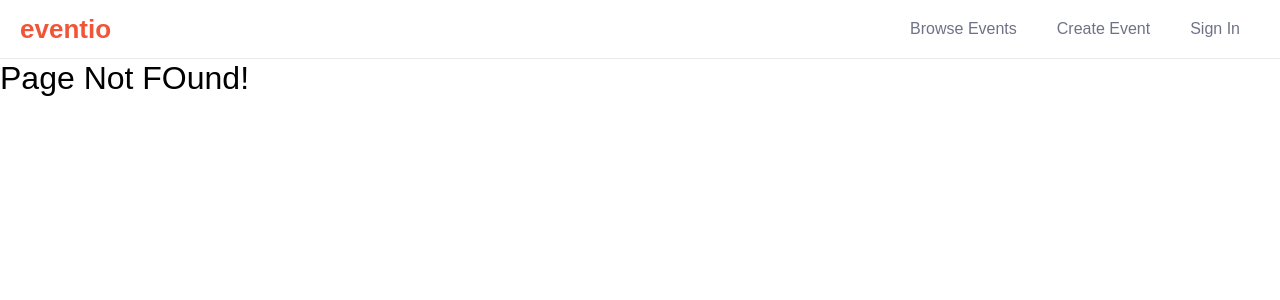
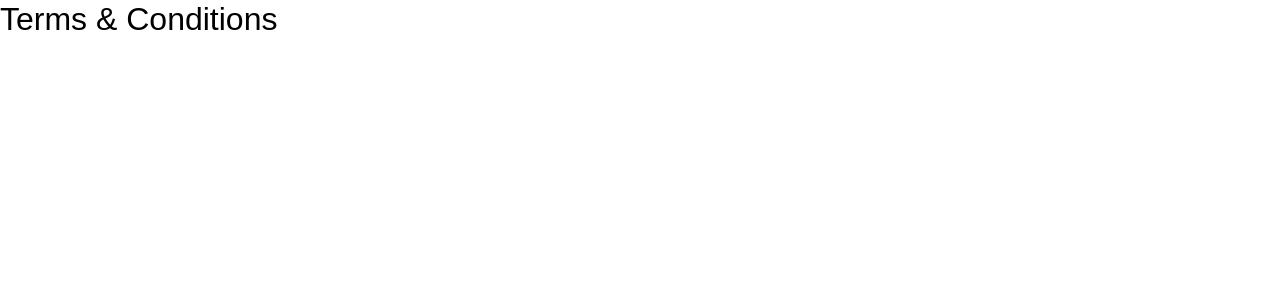
Before and after one commit to fleepgeek/event-manager-react, a React (Create React App) app: page /terms in a window 1280 px wide. Before the commit this address had no page. Shown: the top 300 px of the page. Built offline with nearby package versions, Linux system fonts and the light colour scheme.

Commit message:
spilted app to different sub routers

```diff
--- a/src/App.js
+++ b/src/App.js
@@ -1,11 +1,11 @@
 import React, { useEffect } from "react";
-import { Route, Switch, withRouter } from "react-router-dom";
+import { withRouter } from "react-router-dom";
 import { connect } from "react-redux";
 import { createStructuredSelector } from "reselect";
-import { Auth, Logout, Home, EventList, Event } from "./pages";
-import { Layout } from "./components/";
-import { authActions, authSelectors } from "./state/auth/";
+import { ProgressBar } from "./components";
+import { authActions } from "./state/auth";
 import { globalSelectors } from "./state/global";
+import { AppRouter } from "./routes";
 
 const App = props => {
 	useEffect(() => {
@@ -13,37 +13,15 @@ const App = props => {
 		// eslint-disable-next-line react-hooks/exhaustive-deps
 	}, []);
 
-	let routes = (
-		<Switch>
-			<Route path="/events/:id" component={Event} />
-			<Route path="/events" component={EventList} />
-			<Route path="/auth" component={Auth} />
-			<Route path="/" exact component={Home} />
-			<Route render={() => <h2>Page Not FOund!</h2>} />
-		</Switch>
-	);
-	if (props.isAuthenticated) {
-		routes = (
-			<Switch>
-				<Route path="/events/:id" component={Event} />
-				<Route path="/events" component={EventList} />
-				<Route path="/auth" component={Auth} />
-				<Route path="/logout" component={Logout} />
-				<Route path="/" exact component={Home} />
-				<Route render={() => <h2>Page Not FOund!</h2>} />
-			</Switch>
-		);
-	}
-
 	return (
-		<Layout isAuth={props.isAuthenticated} loading={props.loading}>
-			{routes}
-		</Layout>
+		<>
+			{props.loading && <ProgressBar />}
+			<AppRouter />
+		</>
 	);
 };
 
 const mapStateToProps = createStructuredSelector({
-	isAuthenticated: authSelectors.getIsAuthenticated,
 	loading: globalSelectors.getLoading
 });
 
--- a/src/components/Navbar.js
+++ b/src/components/Navbar.js
@@ -32,7 +32,6 @@ const Menu = styled.div`
 `;
 
 const Navbar = props => {
-	console.log("navbar");
 	return (
 		<StyledNavbar>
 			<Link to="/" className="logo">
@@ -42,7 +41,7 @@ const Navbar = props => {
 				<NavLink to="/events" exact>
 					Browse Events
 				</NavLink>
-				<NavLink to="/add" exact>
+				<NavLink to="/events/add" exact>
 					Create Event
 				</NavLink>
 				{props.isAuth ? (
--- a/src/index.js
+++ b/src/index.js
@@ -8,7 +8,6 @@ import { ThemeProvider } from "styled-components";
 import store from "./store";
 import theme from "./styles/theme";
 import "./index.scss";
-// import "bootstrap/dist/css/bootstrap-grid.min.css";
 import GlobalStyle from "./styles/globalStyle";
 
 ReactDOM.render(
--- /dev/null
+++ b/src/layouts/EventApp/EventApp.js
@@ -0,0 +1,22 @@
+import React from "react";
+import { withRouter } from "react-router-dom";
+import { connect } from "react-redux";
+import { createStructuredSelector } from "reselect";
+import { Navbar } from "../../components";
+import { EventRouter } from "../../routes";
+import { authSelectors } from "../../state/auth";
+
+const EventApp = ({ isAuthenticated }) => {
+	return (
+		<div>
+			<Navbar isAuth={isAuthenticated} />
+			<EventRouter />
+		</div>
+	);
+};
+
+const mapStateToProps = createStructuredSelector({
+	isAuthenticated: authSelectors.getIsAuthenticated
+});
+
+export default withRouter(connect(mapStateToProps)(EventApp));
--- /dev/null
+++ b/src/layouts/index.js
@@ -0,0 +1 @@
+export { default as EventApp } from "./EventApp/EventApp.js";
--- a/src/pages/Auth/AuthComponent.js
+++ b/src/pages/Auth/AuthComponent.js
@@ -1,12 +1,13 @@
 import React from "react";
-import { Redirect } from "react-router-dom";
+import { Redirect, withRouter } from "react-router-dom";
 import { Container, Row, Col } from "reactstrap";
 import AuthForm from "./AuthForm";
 
 const AuthComponent = props => {
+	const { from } = props.location.state || { from: { pathname: "/" } };
 	return (
 		<>
-			{props.isAuthenticated && <Redirect to={props.authRedirectPath} />}
+			{props.isAuthenticated && <Redirect to={from} />}
 			<Container style={{ marginTop: "40px" }}>
 				<Row>
 					<Col
@@ -22,4 +23,4 @@ const AuthComponent = props => {
 	);
 };
 
-export default AuthComponent;
+export default withRouter(AuthComponent);
--- /dev/null
+++ b/src/routes/AppRouter.js
@@ -0,0 +1,14 @@
+import React from "react";
+import { Route, Switch } from "react-router-dom";
+import { EventApp } from "../layouts";
+
+const AppRouter = props => {
+	return (
+		<Switch>
+			<Route path="/terms" render={() => <h2>Terms & Conditions</h2>} />
+			<Route component={EventApp} />
+		</Switch>
+	);
+};
+
+export default AppRouter;
--- /dev/null
+++ b/src/routes/EventRouter.js
@@ -0,0 +1,22 @@
+import React from "react";
+import { Route, Switch } from "react-router-dom";
+import { Auth, Logout, Home, EventList, Event } from "../pages";
+import PrivateRoute from "./PrivateRoute";
+
+const AddEvent = props => <h2>Add Event</h2>;
+
+const EventRouter = props => {
+	return (
+		<Switch>
+			<PrivateRoute path="/events/add" component={AddEvent} />
+			<Route path="/events/:id" component={Event} />
+			<Route path="/events" component={EventList} />
+			<Route path="/auth" component={Auth} />
+			<Route path="/logout" component={Logout} />
+			<Route path="/" exact component={Home} />
+			<Route render={() => <h2>Page not Found</h2>} />
+		</Switch>
+	);
+};
+
+export default EventRouter;
--- /dev/null
+++ b/src/routes/PrivateRoute.js
@@ -0,0 +1,24 @@
+import React from "react";
+import { Route, Redirect } from "react-router-dom";
+import { connect } from "react-redux";
+import { createStructuredSelector } from "reselect";
+import { authSelectors } from "../state/auth";
+
+const PrivateRoute = ({ component: Component, isAuthenticated, ...rest }) => (
+	<Route
+		{...rest}
+		render={props =>
+			isAuthenticated === true ? (
+				<Component {...props} />
+			) : (
+				<Redirect to={{ pathname: "/auth", state: { from: props.location } }} />
+			)
+		}
+	/>
+);
+
+const mapStateToProps = createStructuredSelector({
+	isAuthenticated: authSelectors.getIsAuthenticated
+});
+
+export default connect(mapStateToProps)(PrivateRoute);
--- /dev/null
+++ b/src/routes/index.js
@@ -0,0 +1,2 @@
+export { default as AppRouter } from "./AppRouter";
+export { default as EventRouter } from "./EventRouter";
--- a/src/state/auth/actionTypes.js
+++ b/src/state/auth/actionTypes.js
@@ -5,6 +5,6 @@ const authActionTypes = {
 	LOGOUT: "[auth] LOGOUT",
 	LOGOUT_SUCCESS: "[auth] LOGOUT_SUCCESS",
 	AUTO_LOGIN: "[auth] AUTO_LOGIN",
-	AUTO_LOGOUT: "[auth] AUTO_LOGOUT"
+	AUTO_LOGOUT: "[auth] AUTO_LOGOUT_INIT"
 };
 export default authActionTypes;
```
Also changed, not shown: src/state/auth/actions.js (+0 -9 lines), src/logo.svg (deleted).
